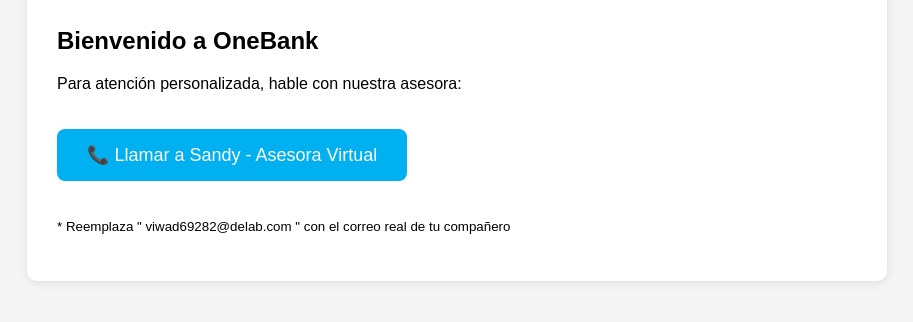
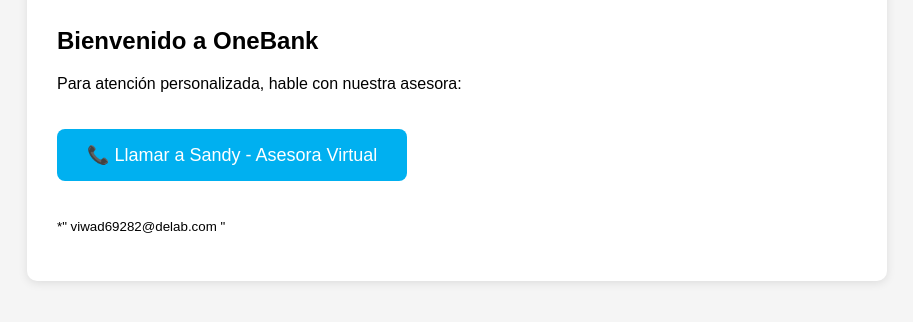
Before and after one commit to alarconrafael2004-source/onebank-webex, a plain HTML site: page onebank.html in a window 1280 px wide. Shown: the part 152-474 px from the top of the page, without its empty margins (183-1096 px from the left). Drawn offline with Linux system fonts and the light colour scheme; a script that the page names is missing.

Commit message:
Update onebank.html

```diff
--- a/onebank.html
+++ b/onebank.html
@@ -67,7 +67,7 @@
                     📞 Llamar a Sandy - Asesora Virtual
                 </button>
 
-                <p><small>* Reemplaza " viwad69282@delab.com " con el correo real de tu compañero</small></p>
+                <p><small>*" viwad69282@delab.com "
             </section>
         </main>
     </div>
```
